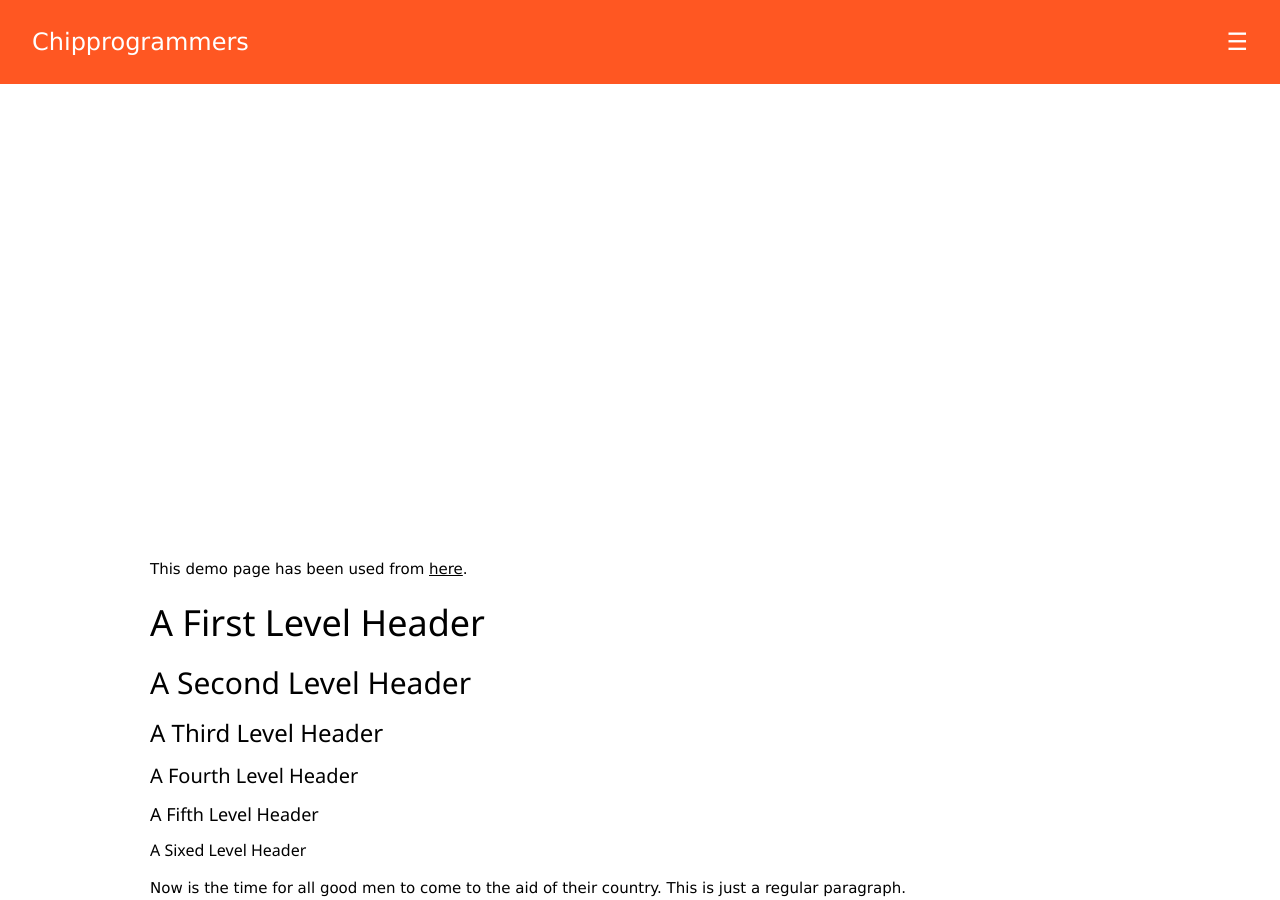
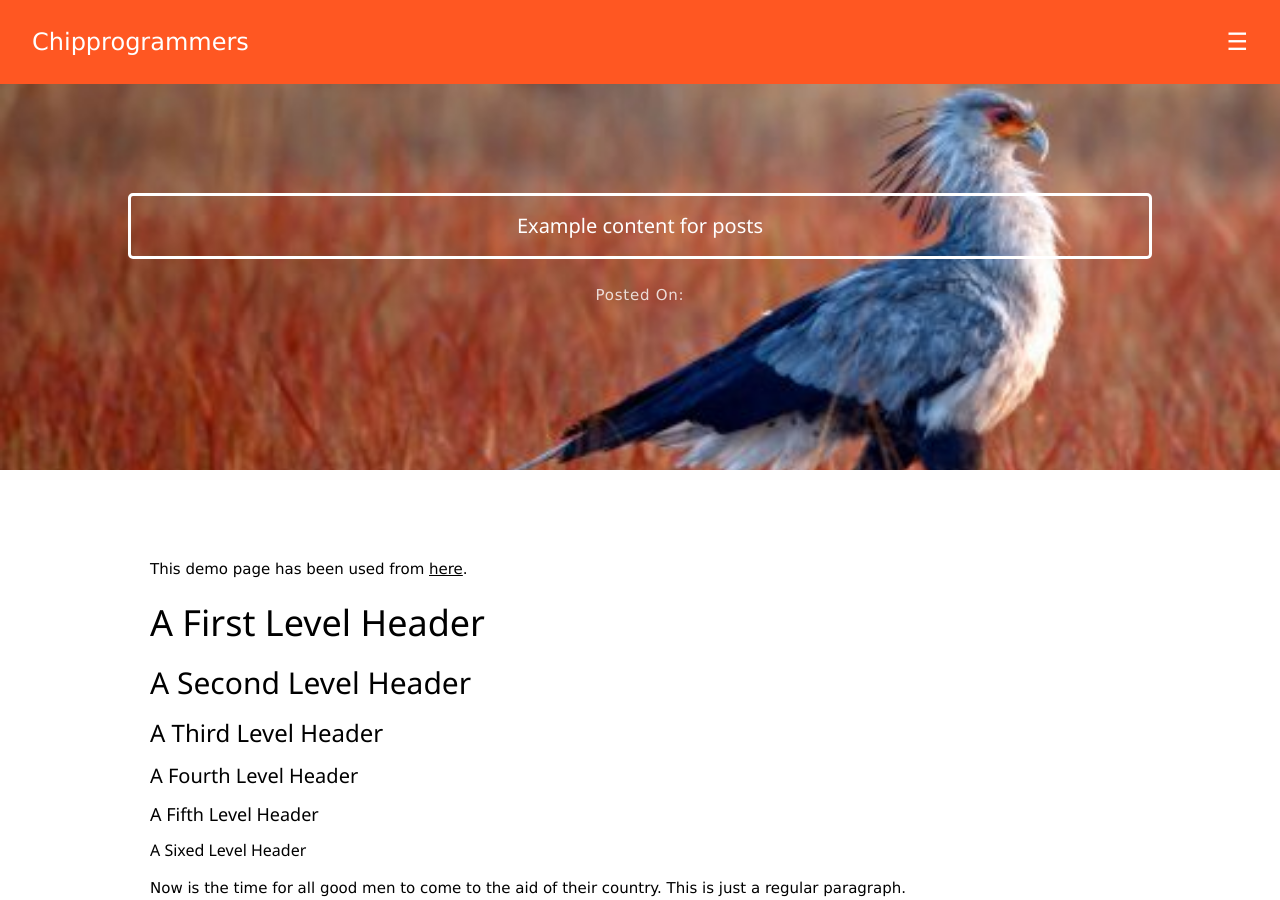
Before and after one commit to techiworld/techiworld.github.io, a Jekyll site: the page built from _posts/2016-06-04-example-content.md, in a window 1280 px wide and 900 px high. Built offline with Jekyll 4.4.1, drawn with Linux system fonts in a browser that asks for light colours; comment, search, counter and statistics services are not loaded.

Commit message:
Update post.html

```diff
--- a/_layouts/post.html
+++ b/_layouts/post.html
@@ -9,6 +9,7 @@
 <body style="text-align: justify">
 {% include navbar.html %}
 {% include header.html %}
+{% include parallax.html %}
 <div class="content-wrapper" style="margin-top:75px">
 <div class="content w3-container">
 <div class="w3-content">
```
